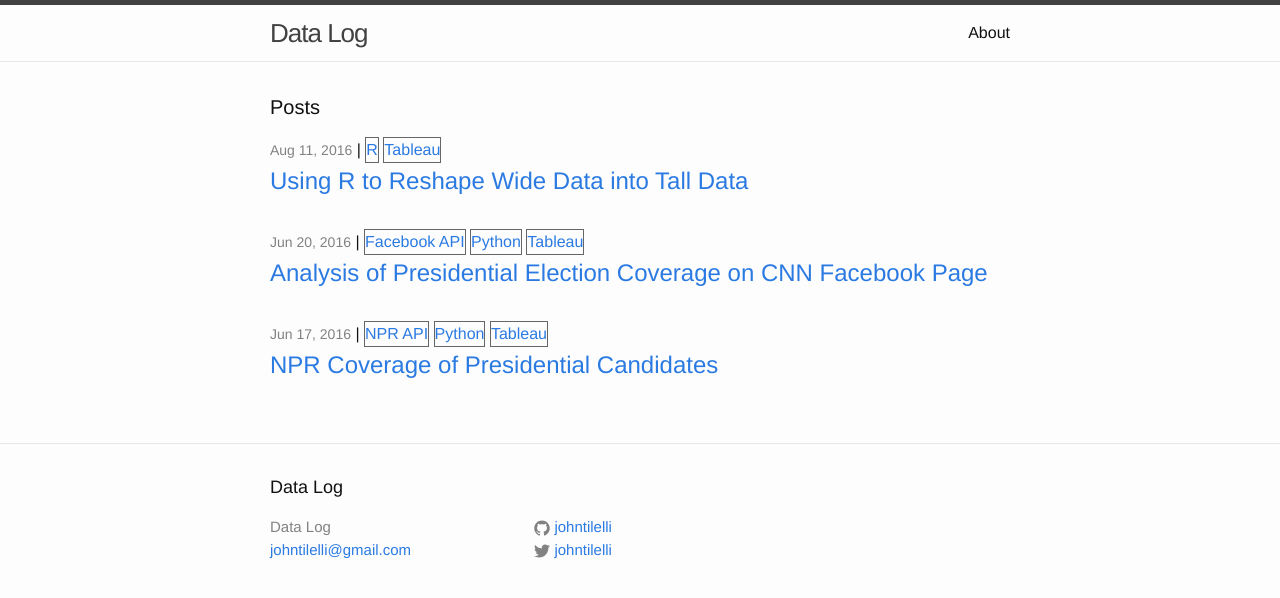
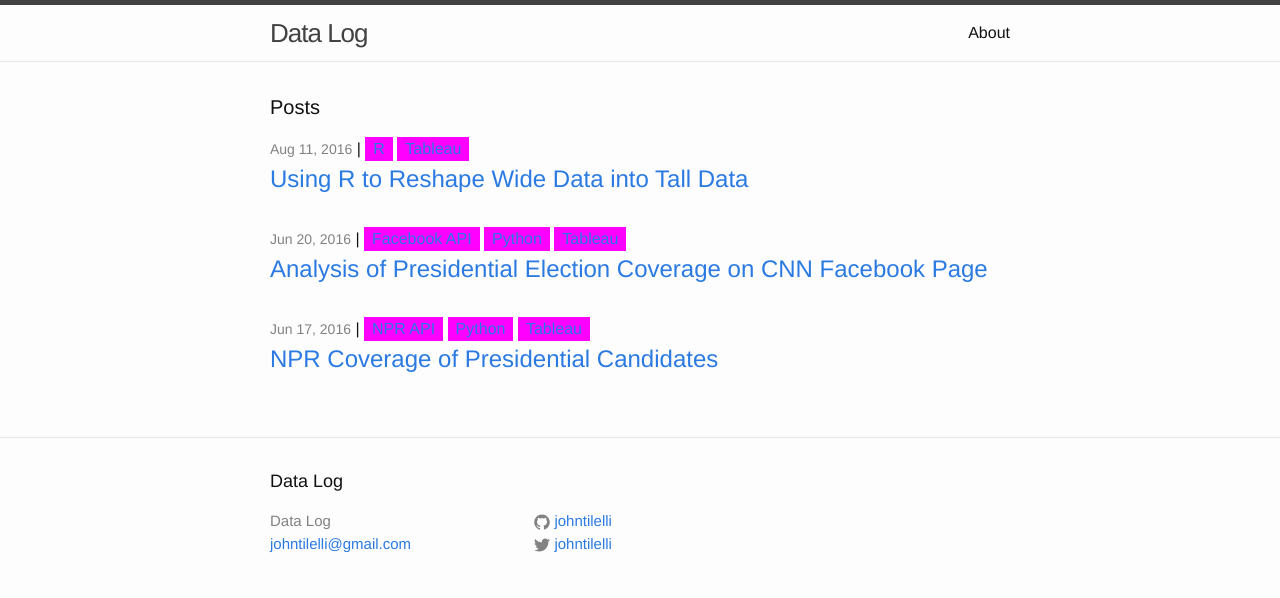
Before and after one commit to johntilelli/johntilelli.github.io, a Jekyll site: the page built from index.html, in a window 1280 px wide. Shown: the top 598 px of the page. Built offline with Jekyll 4.4.1, drawn with Linux system fonts in a browser that asks for light colours.

Commit message:
Update main.scss

```diff
--- a/css/main.scss
+++ b/css/main.scss
@@ -57,5 +57,6 @@
 
 .post-tag {
   display: inline-block;
-  border: 1px solid #666;
+  padding: 0 0.5em;
+  background-color: #f0f;
 }
```
